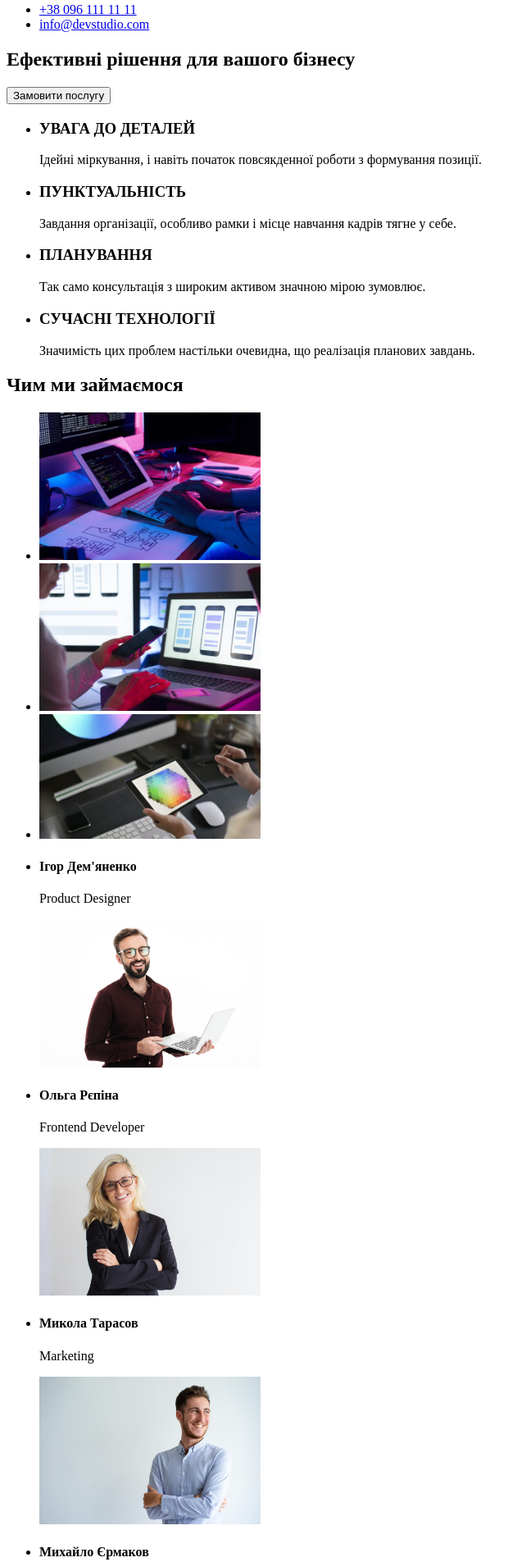
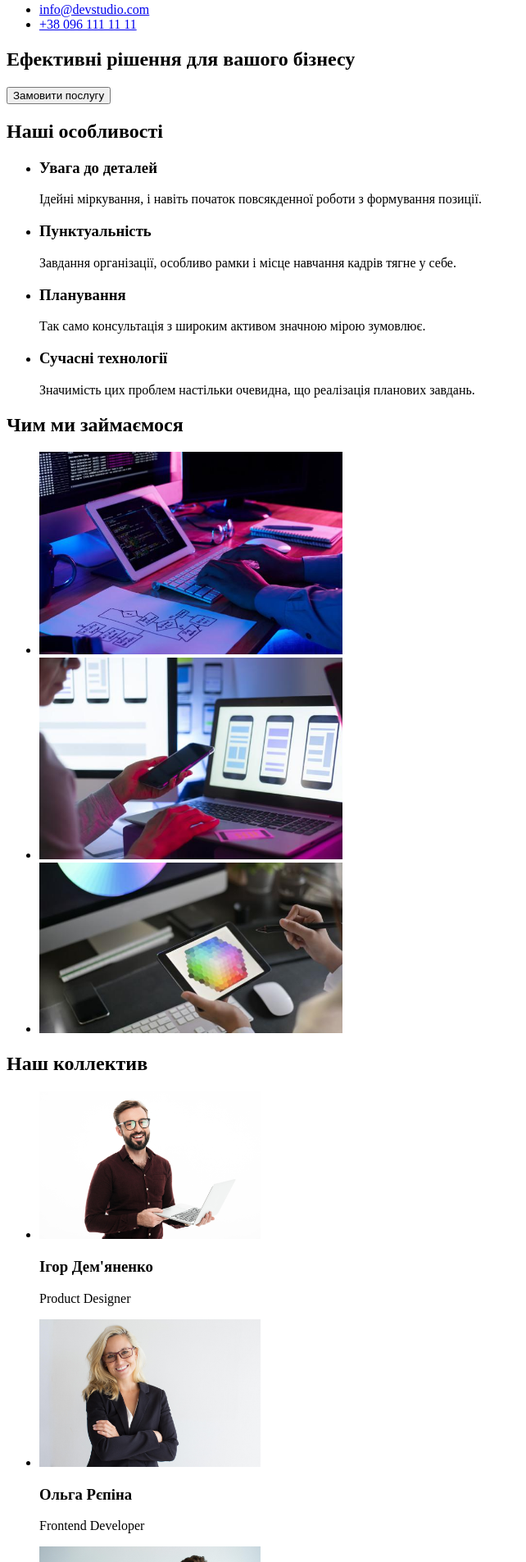
Before and after one commit to unomyayi/goit-markup-hw-01, a plain HTML site: page index.html in a window 1280 px wide. Shown: the part 109-2014 px from the top of the page at 82% size, without its empty margins (0-642 px from the left). Drawn offline with Linux system fonts and the light colour scheme.

Commit message:
Add files via upload

```diff
--- a/index.html
+++ b/index.html
@@ -8,8 +8,8 @@
 </head>
 <body>
     <header>
-        <a href="">WebStudio</a>
         <nav>
+            <a href="">WebStudio</a>
             <ul>
                 <li><a href="">Студія</a></li>
                 <li><a href="">Портфоліо</a></li>
@@ -17,8 +17,8 @@
             </ul>
         </nav>
             <ul>
+                <li><a href="mailto:info@devstudio.com">info@devstudio.com</a></li>
                 <li><a href="tel:+380961111111">+38 096 111 11 11</a></li>
-                <li><a href="mailto:info@devstudio.com">info@devstudio.com</a></li>
             </ul>
     </header>
     <main>
@@ -29,21 +29,22 @@
         </section>
         <!--quality-->
         <section>
+            <h2>Наші особливості</h2>
             <ul>
                 <li>
-                    <h3>УВАГА ДО ДЕТАЛЕЙ</h3>
+                    <h3>Увага до деталей</h3>
                     <p>Ідейні міркування, і навіть початок повсякденної роботи з формування позиції.</p>
                 </li>
                 <li>
-                    <h3>ПУНКТУАЛЬНІСТЬ</h3>
+                    <h3>Пунктуальність</h3>
                     <p>Завдання організації, особливо рамки і місце навчання кадрів тягне у себе.</p>
                 </li>
                 <li>
-                    <h3>ПЛАНУВАННЯ</h3>
+                    <h3>Планування</h3>
                     <p>Так само консультація з широким активом значною мірою зумовлює.</p>
                 </li>
                 <li>
-                    <h3>СУЧАСНІ ТЕХНОЛОГІЇ</h3>
+                    <h3>Сучасні технології</h3>
                     <p>Значимість цих проблем настільки очевидна, що реалізація планових завдань.</p>
                 </li>
             </ul>
@@ -52,41 +53,44 @@
         <section>
             <h2>Чим ми займаємося</h2>
             <ul>
-            <li><img src="./images/work1.jpg" alt="work with pc" width="270"></li>
-            <li><img src="./images/work2.jpg" alt="phone work" width="270"></li>
-            <li><img src="./images/work3.jpg" alt="working with a graphics tablet" width="270"></li>
+            <li><img src="./images/work1.jpg" alt="work with pc" width="370"></li>
+            <li><img src="./images/work2.jpg" alt="phone work" width="370"></li>
+            <li><img src="./images/work3.jpg" alt="working with a graphics tablet" width="370"></li>
         </ul>
         </section>
         <!--Team-->
         <section>
+            <h2>Наш коллектив</h2>
                 <ul>
                         <li>
-                            <h4>Ігор Дем'яненко</h4>
-                            <p lang="eu">Product Designer</p>
                             <img src="./images/igor.jpg" alt="igor" width="270">
+                            <h3>Ігор Дем'яненко</h3>
+                            <p lang="en">Product Designer</p>
+
                         </li>
                         <li>
-                            <h4>Ольга Рєпіна</h4>
-                            <p lang="eu">Frontend Developer</p>
                             <img src="./images/olga.jpg" alt="olga" width="270">
+                            <h3>Ольга Рєпіна</h3>
+                            <p lang="en">Frontend Developer</p>
+
                         </li>
                         <li>
-                            <h4>Микола Тарасов</h4>
-                            <p lang="eu">Marketing</p>
                             <img src="./images/mikola.jpg" alt="mikola" width="270">
+                            <h3>Микола Тарасов</h3>
+                            <p lang="en">Marketing</p>
+
                         </li>
                         <li>
-                            <h4>Михайло Єрмаков</h4>
-                            <p lang="eu">UI Designer</p>
                             <img src="./images/mihail.jpg" alt="mihail" width="270">
+                            <h3>Михайло Єрмаков</h3>
+                            <p lang="en">UI Designer</p>
+
                         </li>
                 </ul>
         </section>
     </main>
     <footer>
-        <a href="">
-            <span>WebStudio</span>
-            </a>
+        <a href="">WebStudio</a>
         <address>
                 <ul>
                     <li><a href="https://goo.gl/maps/Lq5HCRb3rdNWLDoS7"></a>м. Київ, пр-т Лесі Українки, 26</li>
```
